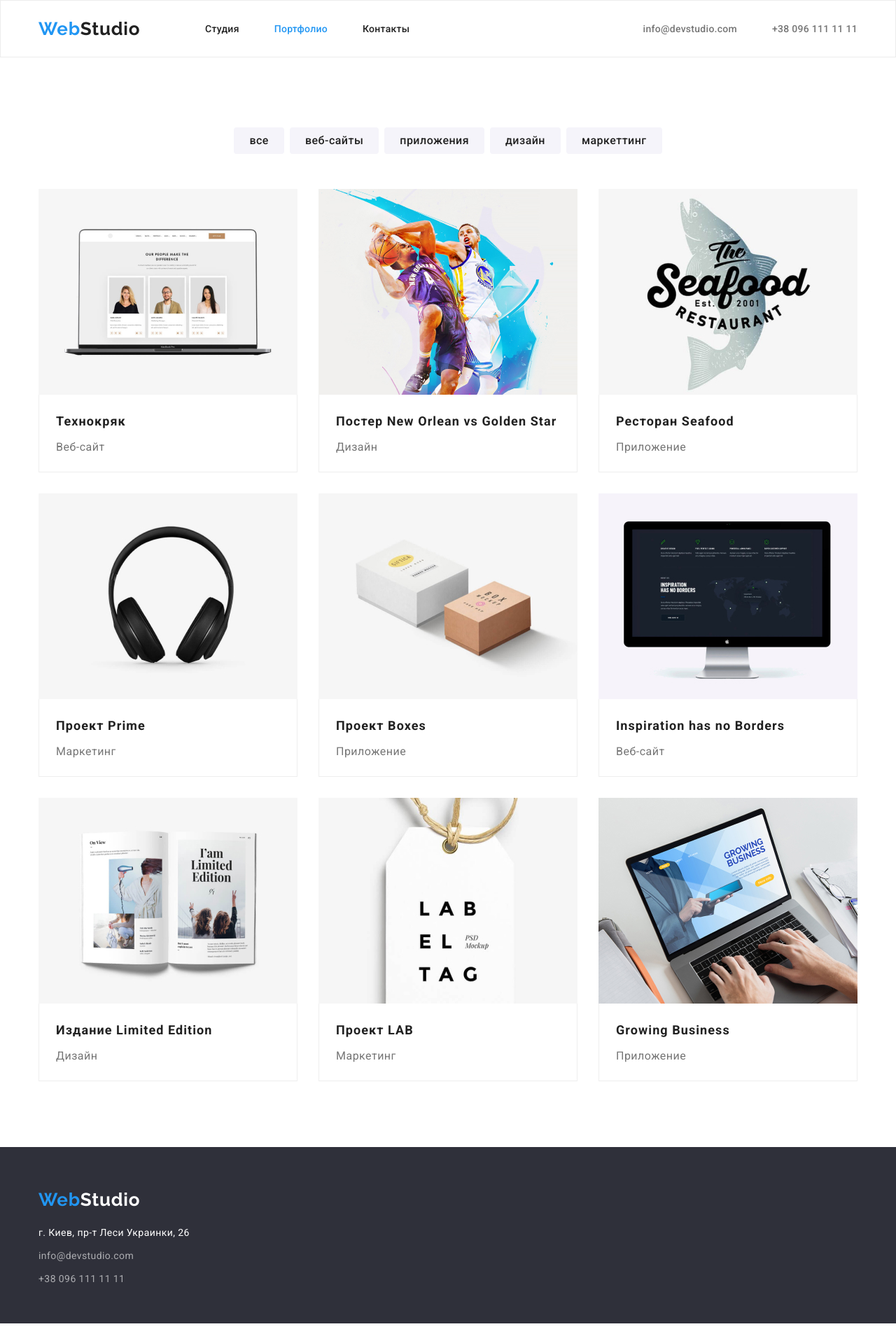
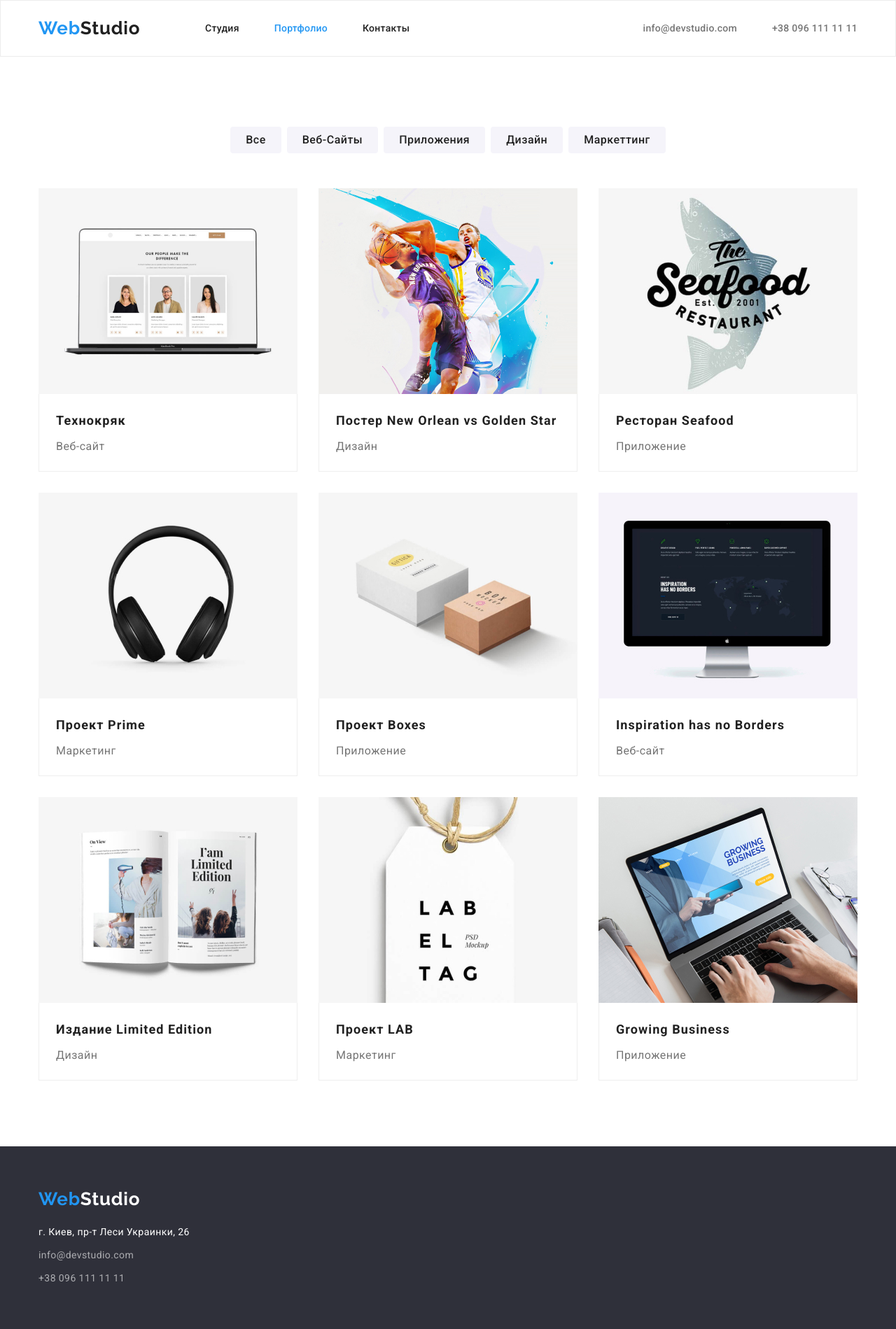
Before and after one commit to andreilysen/goit-markup-hw-03, a plain HTML site: page portfolio.html in a window 1280 px wide. Shown: the whole page at 70% size. Drawn offline with nearby package versions, Linux system fonts and the light colour scheme.

Commit message:
Первая правка

```diff
--- a/css/style.css
+++ b/css/style.css
@@ -48,12 +48,18 @@ p {
 /* Навигация*/
 
 
-.header > .container,
+.header > .container {
+    display: flex;
+    align-items: center;
+    padding-top: 24px;
+    padding-bottom: 24px;
+}
+
 .navigation,
 .nav-list {
     display: flex;
     align-items: center;
-    height: 80px;
+
 }
 
 .portfolio {
@@ -211,7 +217,7 @@ p {
 /* Работа*/
 
 .work > .container{
-    margin-bottom: 94px;
+    padding-bottom: 94px;
 }
 
 .work-list{
@@ -232,9 +238,11 @@ p {
     background-color: #F5F4FA;;
 }
 
-.team-title {
+.team > .container {
     padding-top: 94px;
+    padding-bottom: 94px;
 }
+
 
 .team-list {
     display: flex;
@@ -279,11 +287,12 @@ p {
 
 .footer{
     background-color: var(--address-color);
-    height: 252px;
+
 }
 
 .footer > .container{
     padding-top: 60px;
+    padding-bottom: 60px;
 }
 
 .footer-logo{
@@ -326,6 +335,7 @@ p {
  .filter-list {
      display: flex;
      justify-content: center;
+     margin-bottom: 50px;
  }
 
  .filter-item:not(:last-child) {
@@ -339,6 +349,7 @@ p {
     line-height: 1.63;
     text-align: center;
     letter-spacing: 0.03em;
+    text-transform:capitalize;
     cursor: pointer;
 
     background: #F5F4FA;
@@ -363,7 +374,6 @@ p {
 .project-list {
     display: flex;
     flex-wrap: wrap;
-    padding-top: 50px;
 }
 
 
```
